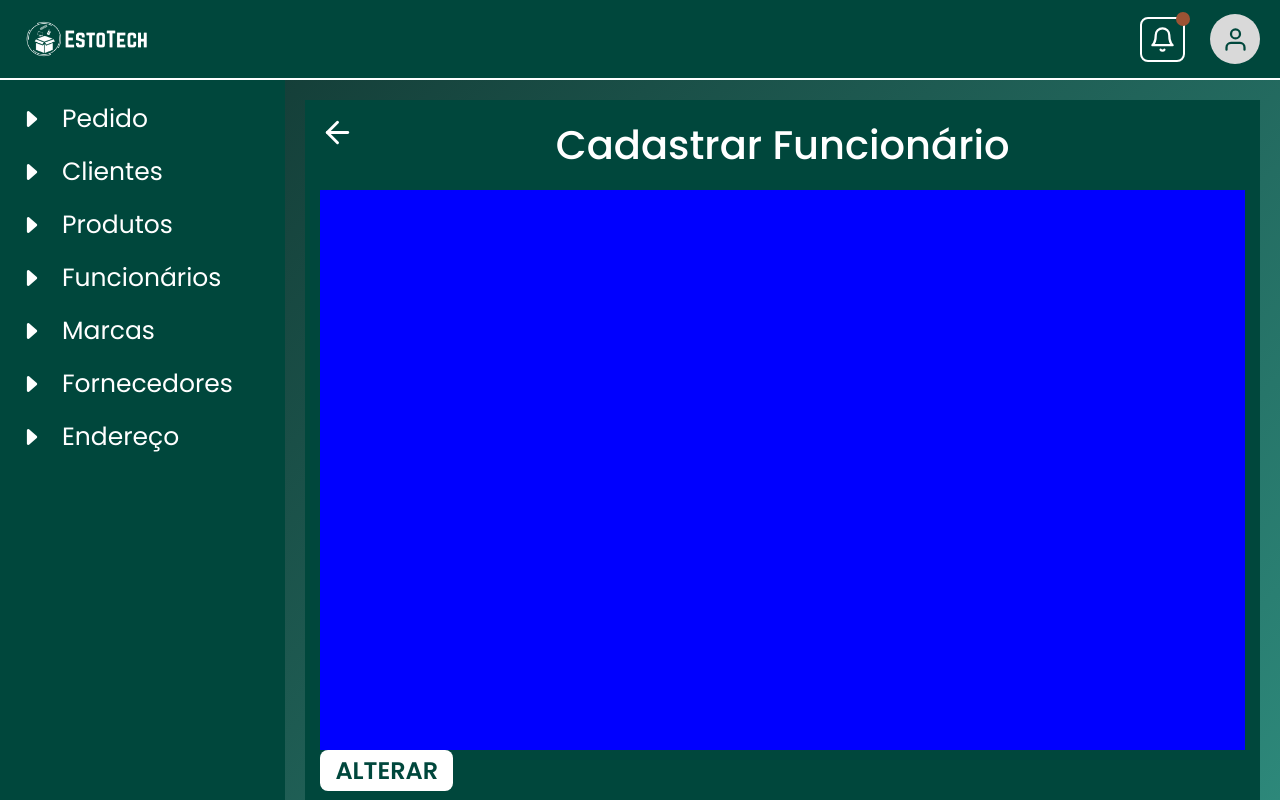
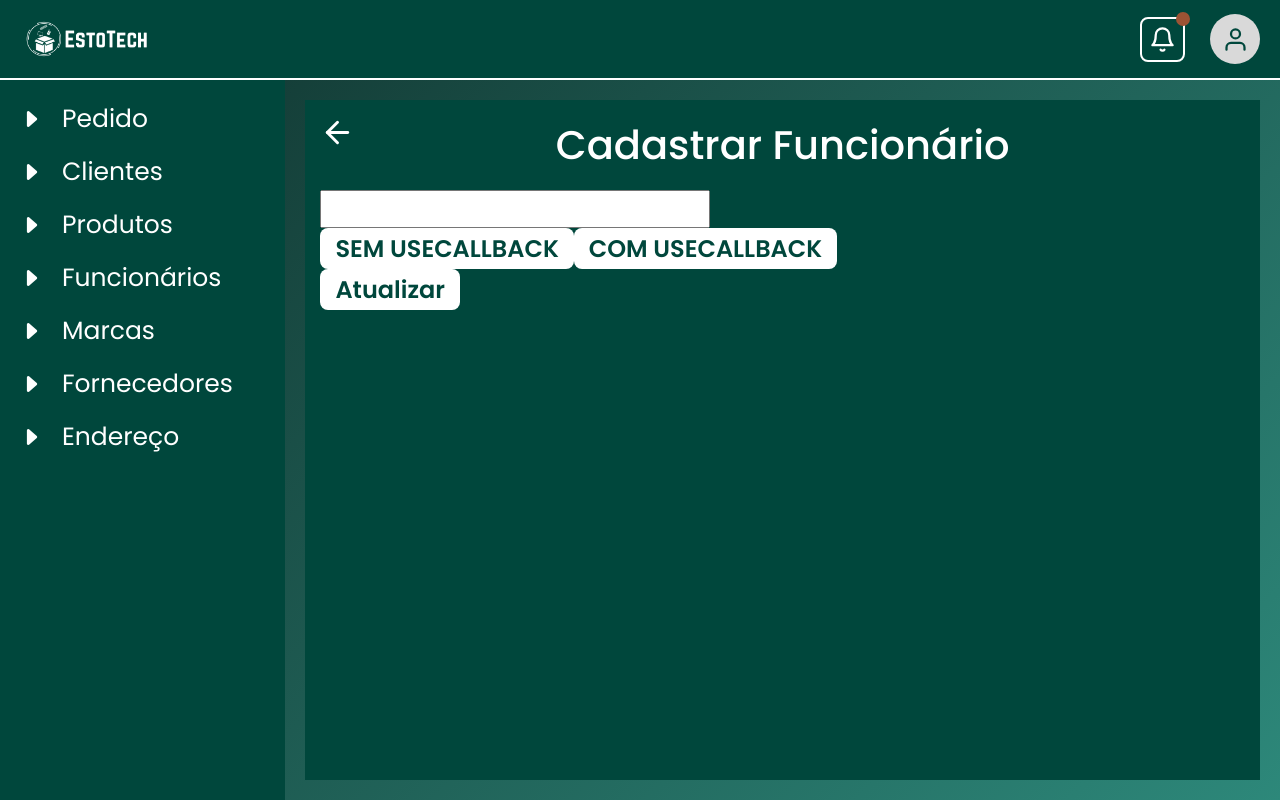
Before and after one commit to JoaoViniciusG/fs-next, a Next.js app: page /interno/funcionario/teste in a window 1280 px wide. Built offline with nearby package versions, Linux system fonts and the light colour scheme.

Commit message:
Alterações 06/02

```diff
--- a/files/sideBarConfig.js
+++ b/files/sideBarConfig.js
@@ -19,7 +19,7 @@ export const sideBarConfig = [
         subOptions: [
             {
                 name: "Cadastrar clientes",
-                route: "/interno/adicionarCliente"
+                route: "/interno/cliente/adicionarCliente"
             },
             {
                 name: "Consultar clientes",
--- a/src/app/interno/cliente/adicionarCliente/page.jsx
+++ b/src/app/interno/cliente/adicionarCliente/page.jsx
@@ -16,7 +16,7 @@ export default function PageAdicionarCliente() {
           <div>
             <div className={styles.containerinputfield}>
               <h3 className={styles.labelinputfield}>Nome:</h3>
-              <input className={styles.inputfield} type="text" readOnly />
+              <input className={styles.inputfield} type="text"  />
             </div>
 
             <div className={styles.containerinputfield}>
--- a/src/app/interno/funcionario/teste/page.jsx
+++ b/src/app/interno/funcionario/teste/page.jsx
@@ -3,14 +3,30 @@
 import StandardButton from "@/components/buttons/stardardButton/standardButton";
 import BasicScreen from "@/components/screens/basicScreen/basicScreen";
 
+import {
+  useState,
+  useEffect
+} from 'react';
+
+import { useRouter } from "next/navigation";
+
 
 export default function PageCadastroFuncionario() {
+  const [textTeste, setTextTeste] = useState("");
+  const [atualizar, setAtualizar] = useState(false);
+
+  const router = useRouter();
+
   return (
     <BasicScreen pageTitle="Cadastrar Funcionário">
-      <div style={{height: "70vh", width: "100%", flex: 1, backgroundColor: "blue"}}>
+
+      <input type="text" style={{fontSize: 30}} value={textTeste} onChange={(e) => setTextTeste(e.target.value)} />
+      <div>
+        <StandardButton text="SEM USECALLBACK" hoverColor="var(--orange)"/>
+        <StandardButton text="COM USECALLBACK" hoverColor="var(--orange)"/>
       </div>
 
-      <StandardButton text="ALTERAR" hoverColor="var(--orange)" callback={() => {}}/>
+      <StandardButton text="Atualizar" callback={() => setAtualizar(!atualizar)}/>
     </BasicScreen>
   );
 }
--- a/src/components/buttons/stardardButton/standardButton.jsx
+++ b/src/components/buttons/stardardButton/standardButton.jsx
@@ -1,3 +1,5 @@
+"use client";
+
 import styles from './standardButton.module.css';
 
 import { motion } from 'framer-motion';
@@ -5,7 +7,7 @@ import { motion } from 'framer-motion';
 export default function StandardButton({ text, hoverColor, callback }) {
     return (
         <motion.button
-            onCLick={callback}
+            onClick={callback}
             className={styles.buttonContainer}
             transition={{
                 duration: .3,
--- a/src/components/buttons/stardardButton/standardButton.module.css
+++ b/src/components/buttons/stardardButton/standardButton.module.css
@@ -14,6 +14,7 @@
     font-weight: 600;
     font-size: 24px;
     transition: .3s;
+    text-wrap: nowrap;
 }
 
 .buttonContainer:hover p {
```
